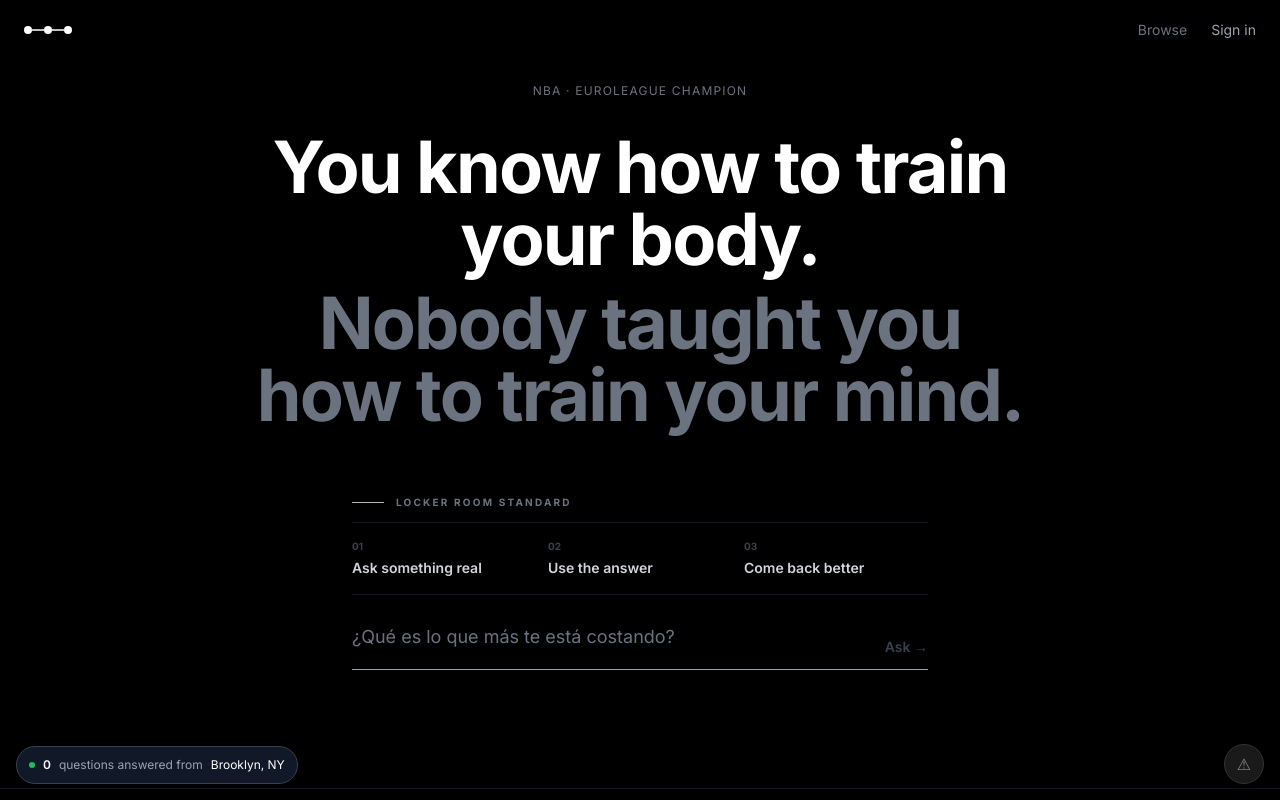
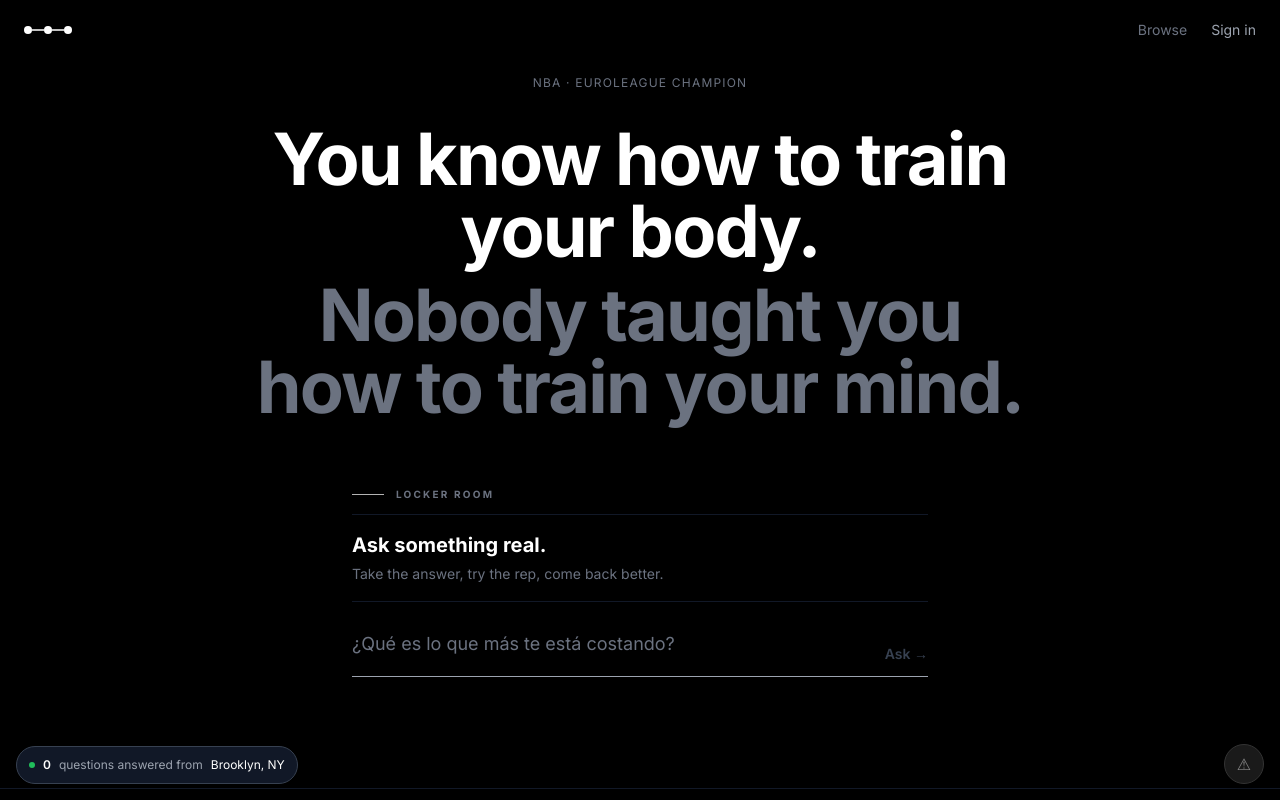
Before and after one commit to ebb95-cpu/ask-elijah, a Next.js app: page / in a window 1280 px wide. Shown: the top 800 px of the page. Built offline with nearby package versions, Linux system fonts and the light colour scheme; no server answers.

Commit message:
Simplify locker room prompt copy

```diff
--- a/app/page.tsx
+++ b/app/page.tsx
@@ -868,20 +868,16 @@ export default function HomePage() {
             <div className="mb-3 flex items-center gap-3">
               <span className="h-px w-8 bg-white/70" />
               <p className="text-[10px] font-bold uppercase tracking-[0.22em] text-gray-500">
-                Locker room standard
+                Locker room
               </p>
             </div>
-            <div className="grid grid-cols-3 gap-3 border-y border-gray-900 py-4">
-              {[
-                ['01', 'Ask something real'],
-                ['02', 'Use the answer'],
-                ['03', 'Come back better'],
-              ].map(([num, text]) => (
-                <div key={num}>
-                  <p className="mb-1 text-[10px] font-bold text-gray-700">{num}</p>
-                  <p className="text-xs font-semibold leading-snug text-gray-300 sm:text-sm">{text}</p>
-                </div>
-              ))}
+            <div className="border-y border-gray-900 py-4">
+              <p className="text-lg font-bold leading-tight text-white sm:text-xl">
+                Ask something real.
+              </p>
+              <p className="mt-1 text-sm leading-relaxed text-gray-500">
+                Take the answer, try the rep, come back better.
+              </p>
             </div>
           </div>
 
```
